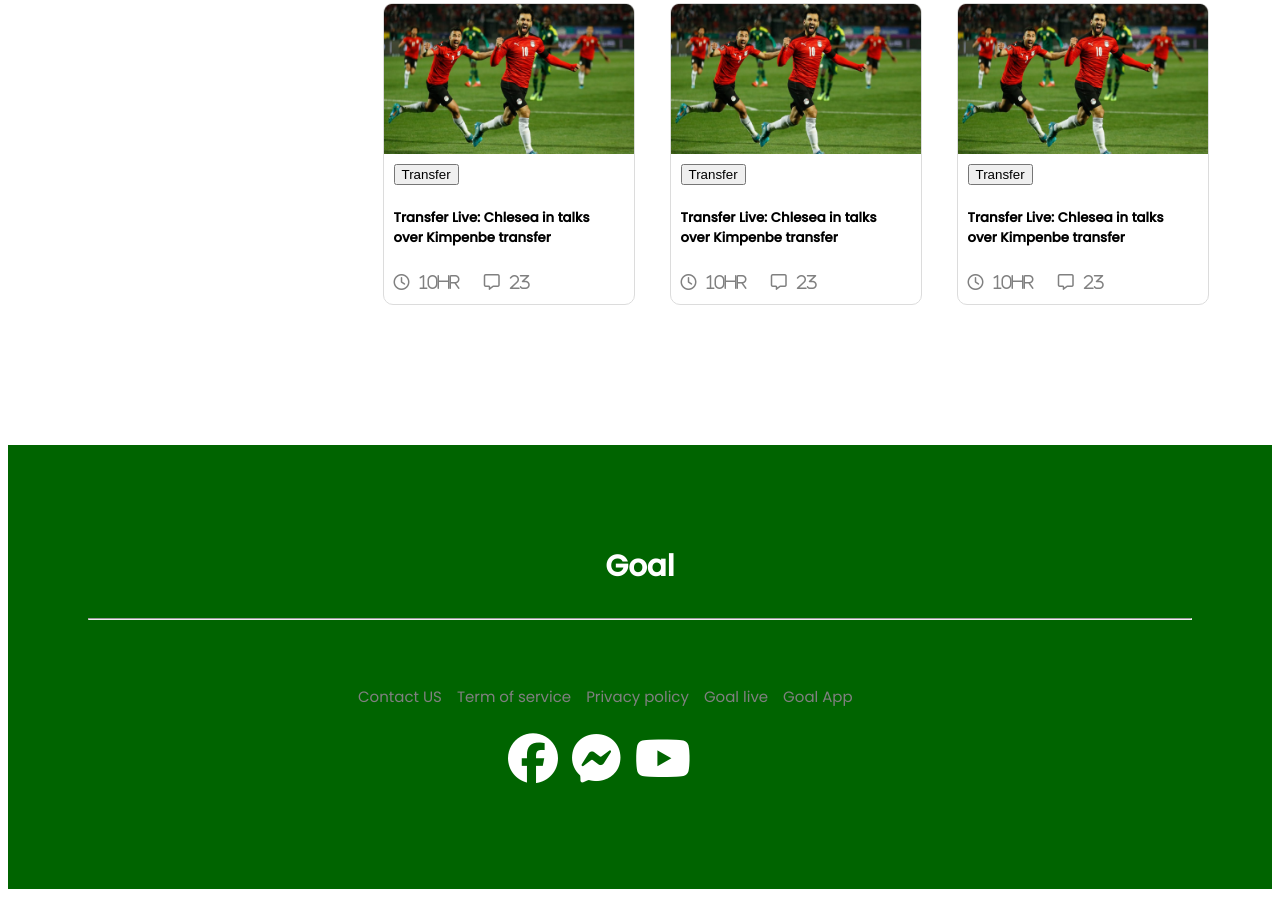
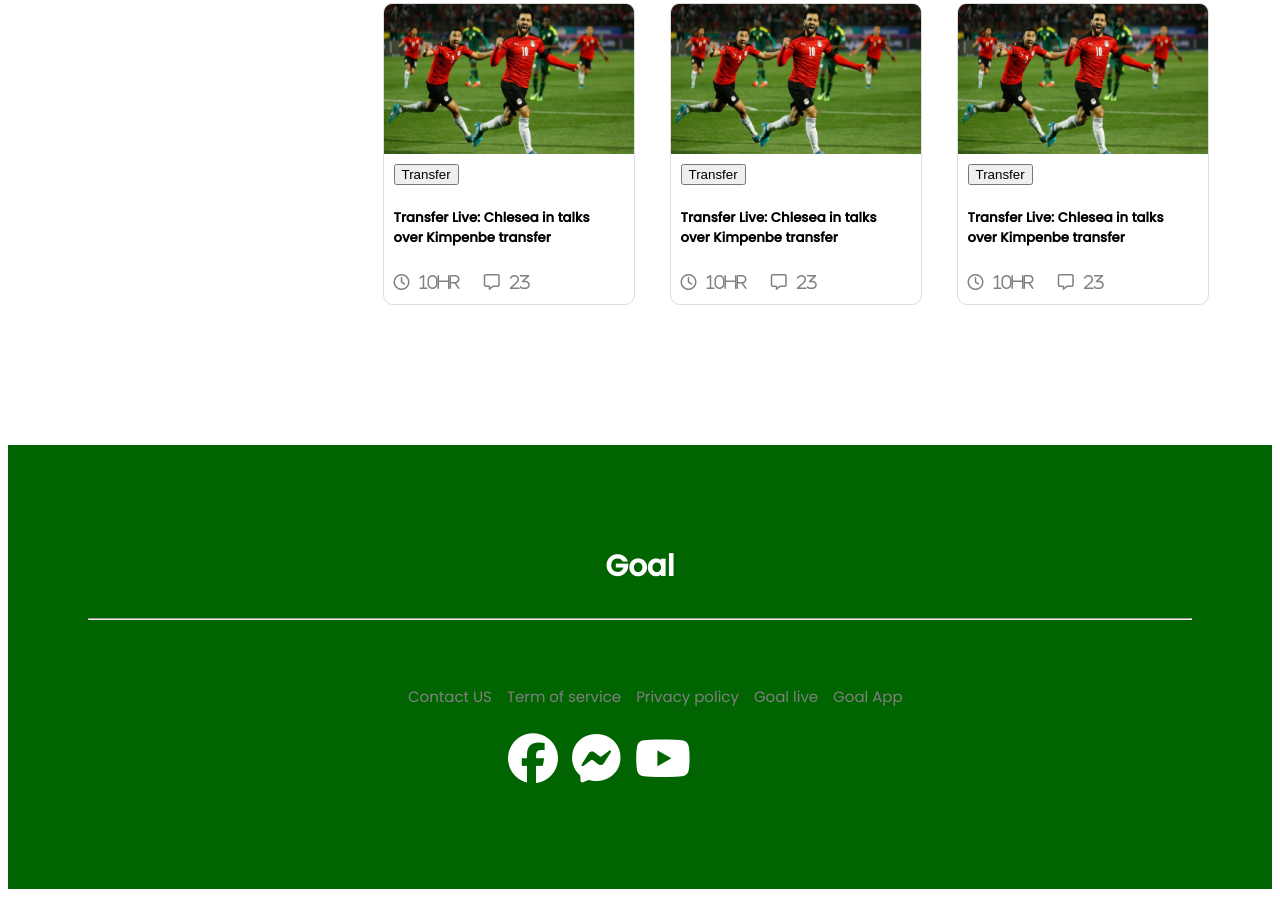
Before and after one commit to Zeba127/worldcup, a plain HTML site: page index.html in a window 1280 px wide. Shown: the part 972-1869 px from the top of the page. Drawn offline with Linux system fonts and the light colour scheme; a web font is replaced by a local one.

Commit message:
link update

```diff
--- a/mainstyle/blog.css
+++ b/mainstyle/blog.css
@@ -165,7 +165,7 @@ hr{
 }
 .footer-name{
     color: white;
-    margin-left: 350px;
+    margin-left: 400px;
     margin-right: 60px;
     margin-top: 50px;
     display: flex;
--- a/mainstyle/update.css
+++ b/mainstyle/update.css
@@ -42,6 +42,7 @@ h1{
     background-color: red;
     color: white;
     padding: 10px 10px;
+    font-size: 18px;
     border-radius: 5px;
     animation-duration: 4s;
     animation-name: button;
```
